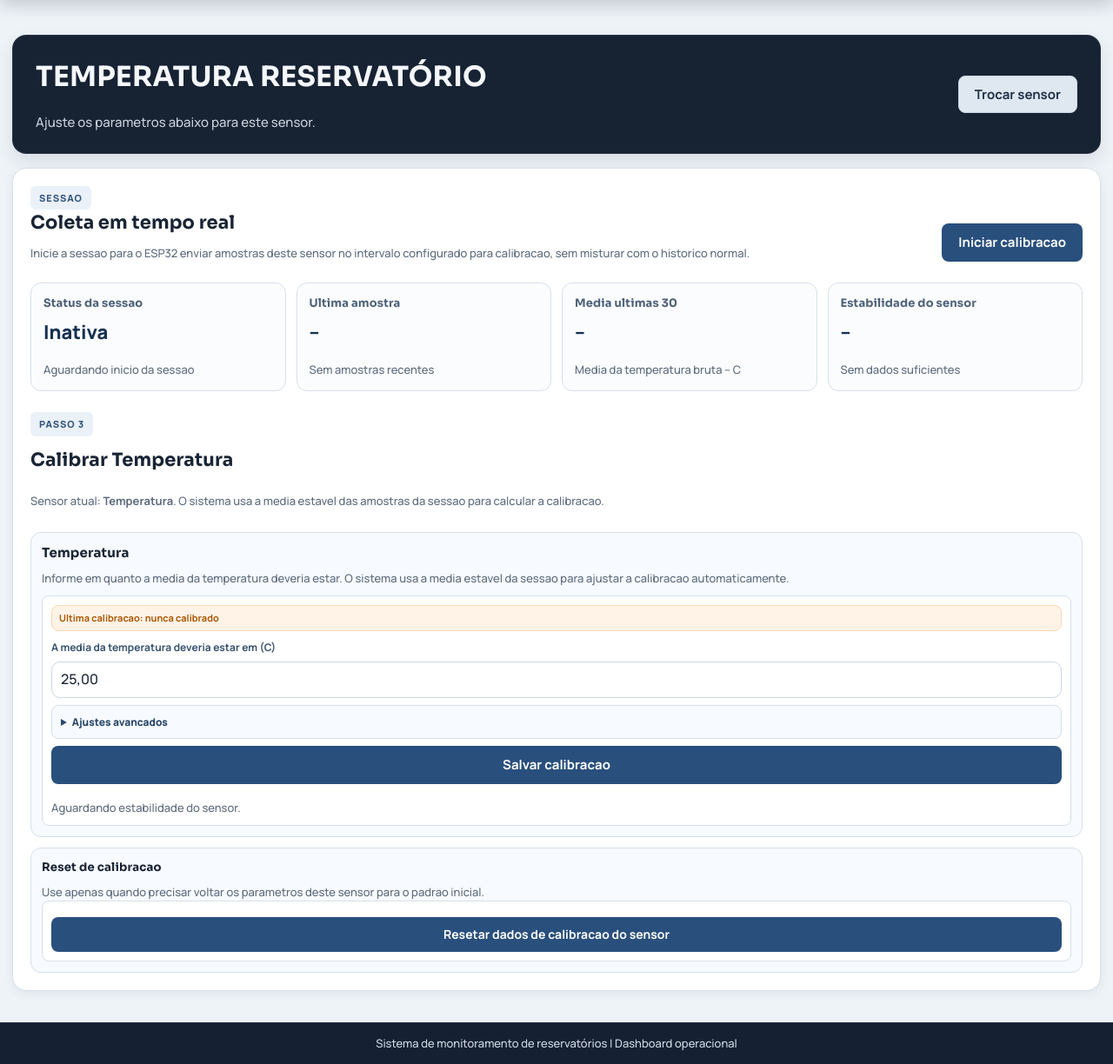
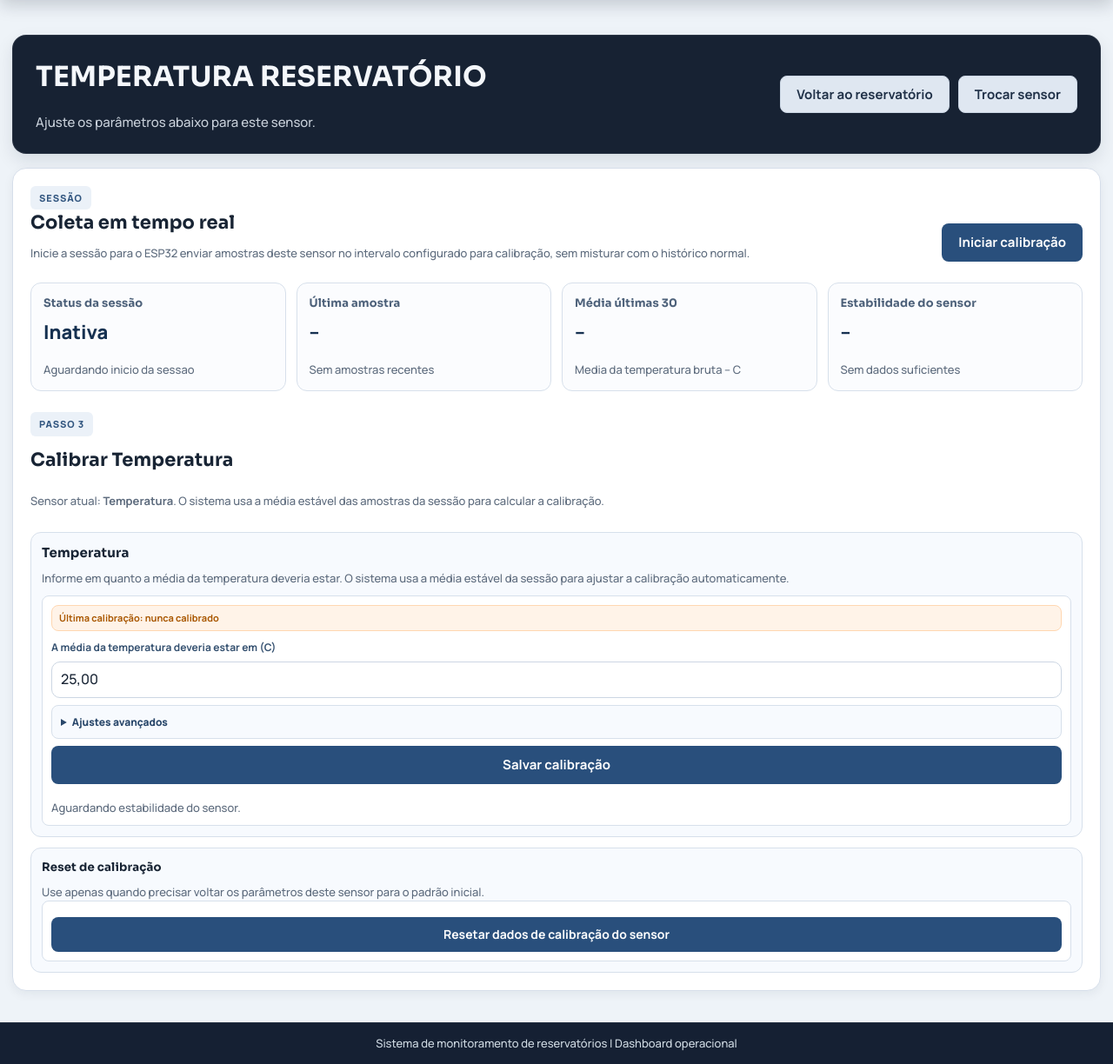
Before and after one commit to yRicke/MonitoramentoReservatorios, a Django app: page /reservatorios/8/calibracao/8/ in a window 1280 px wide. Shown: the part 69-1293 px from the top of the page at 87% size. Run offline with Django 5.2, Linux system fonts and the light colour scheme; a user stored in the database is signed in; data comes from the database, SQL or seed files in the repository; data that the repository does not hold is empty.

Commit message:
feat (templates): adiciona o botao de voltar para o reservatorio na pagina de calibração individual de cada sensor. Tambem, adicona acentuação nessa página

```diff
--- a/app/templates/reservatorio/_calibration_content.html
+++ b/app/templates/reservatorio/_calibration_content.html
@@ -4,9 +4,9 @@
 <h3>{{ titulo_calibracao_ativa }}</h3>
 <p class="status-meta calibration-page-intro">
     {% if sensor_selecionado == "ph" or sensor_selecionado == "turbidez" %}
-    Sensor atual: <strong>{{ sensor_selecionado_nome }}</strong>. Use a sessao apenas para observar a tensao estabilizada, anotar dois pares referencia/voltagem e depois salvar a calibracao manual.
+    Sensor atual: <strong>{{ sensor_selecionado_nome }}</strong>. Use a sessão apenas para observar a tensão estabilizada, anotar dois pares referência/voltagem e depois salvar a calibração manual.
     {% else %}
-    Sensor atual: <strong>{{ sensor_selecionado_nome }}</strong>. O sistema usa a media estavel das amostras da sessao para calcular a calibracao.
+    Sensor atual: <strong>{{ sensor_selecionado_nome }}</strong>. O sistema usa a média estável das amostras da sessão para calcular a calibração.
     {% endif %}
 </p>
 
@@ -14,7 +14,7 @@
 <section class="ph-calibration-section">
     <h5>Temperatura</h5>
     <p class="status-meta">
-        Informe em quanto a media da temperatura deveria estar. O sistema usa a media estavel da sessao para ajustar a calibracao automaticamente.
+        Informe em quanto a média da temperatura deveria estar. O sistema usa a média estável da sessão para ajustar a calibração automaticamente.
     </p>
     <div class="ph-auto-grid calibration-single-grid">
         <form class="ph-auto-card calibration-form-card" method="post" data-calibration-form data-sensor-form="temperatura"
@@ -22,26 +22,26 @@
             {% csrf_token %}
             <p class="ph-calibration-status calibration-status {% if temperatura_calibracao_ativa.vencida %}is-overdue{% else %}is-ok{% endif %}">
                 {% if temperatura_calibracao_ativa.calibrado_em %}
-                Ultima calibracao: {{ temperatura_calibracao_ativa.calibrado_em|date:"d/m/Y H:i" }} ({{ temperatura_calibracao_ativa.dias }}d)
+                Última calibração: {{ temperatura_calibracao_ativa.calibrado_em|date:"d/m/Y H:i" }} ({{ temperatura_calibracao_ativa.dias }}d)
                 {% else %}
-                Ultima calibracao: nunca calibrado
+                Última calibração: nunca calibrado
                 {% endif %}
             </p>
-            <label for="temperatura_referencia_ativa">A media da temperatura deveria estar em (C)</label>
+            <label for="temperatura_referencia_ativa">A média da temperatura deveria estar em (C)</label>
             <input id="temperatura_referencia_ativa" name="temperatura_referencia_c" type="text"
                 inputmode="decimal" placeholder="25,00"
                 value="{{ ponto_calibracao.temperatura_valor_referencia_c|default:reservatorio.meta_celsius_temperatura|floatformat:2 }}"
                 required>
             <details class="calibration-advanced">
-                <summary>Ajustes avancados</summary>
+                <summary>Ajustes avançados</summary>
                 <p class="status-meta">
-                    A inclinacao define o quanto o valor final reage a mudancas na leitura bruta do sensor. Nao e recomendado alterar isso sem necessidade.
+                    A inclinação define o quanto o valor final reage a mudanças na leitura bruta do sensor. Não é recomendado alterar isso sem necessidade.
                 </p>
-                <label for="temperatura_inclinacao_ativa">Inclinacao atual</label>
+                <label for="temperatura_inclinacao_ativa">Inclinação atual</label>
                 <input id="temperatura_inclinacao_ativa" name="temperatura_inclinacao" type="text"
                     inputmode="decimal" placeholder="1,00" value="{{ ponto_calibracao.temperatura_inclinacao|floatformat:3 }}" required>
             </details>
-            <button class="btn-main" type="submit" data-confirm-button disabled>Salvar calibracao</button>
+            <button class="btn-main" type="submit" data-confirm-button disabled>Salvar calibração</button>
             <p class="status-meta" data-confirm-hint>Aguardando estabilidade do sensor.</p>
         </form>
     </div>
@@ -50,7 +50,7 @@
 <section class="water-calibration-section">
     <h5>TDS</h5>
     <p class="status-meta">
-        Informe em quanto a media do TDS deveria estar. A temperatura calibrada atual continua sendo usada no calculo.
+        Informe em quanto a média do TDS deveria estar. A temperatura calibrada atual continua sendo usada no cálculo.
     </p>
     <div class="water-auto-grid calibration-single-grid">
         <form class="water-auto-card calibration-form-card" method="post" data-calibration-form data-sensor-form="tds"
@@ -58,24 +58,24 @@
             {% csrf_token %}
             <p class="water-calibration-status calibration-status {% if tds_calibracao_ativa.vencida %}is-overdue{% else %}is-ok{% endif %}">
                 {% if tds_calibracao_ativa.calibrado_em %}
-                Ultima calibracao: {{ tds_calibracao_ativa.calibrado_em|date:"d/m/Y H:i" }} ({{ tds_calibracao_ativa.dias }}d)
+                Última calibração: {{ tds_calibracao_ativa.calibrado_em|date:"d/m/Y H:i" }} ({{ tds_calibracao_ativa.dias }}d)
                 {% else %}
-                Ultima calibracao: nunca calibrado
+                Última calibração: nunca calibrado
                 {% endif %}
             </p>
-            <label for="tds_alvo_ativo">A media do TDS deveria estar em (ppm)</label>
+            <label for="tds_alvo_ativo">A média do TDS deveria estar em (ppm)</label>
             <input id="tds_alvo_ativo" name="tds_alvo_ppm" type="text"
                 inputmode="decimal" placeholder="40,00" value="{{ ponto_calibracao.tds_alvo_calibracao_ppm|floatformat:2 }}" required>
             <details class="calibration-advanced">
-                <summary>Ajustes avancados</summary>
+                <summary>Ajustes avançados</summary>
                 <p class="status-meta">
-                    A inclinacao controla o ganho do sensor na conversao final. Nao e recomendado alterar este valor sem necessidade tecnica clara.
+                    A inclinação controla o ganho do sensor na conversão final. Não é recomendado alterar este valor sem necessidade técnica clara.
                 </p>
-                <label for="tds_inclinacao_ativa">Inclinacao atual</label>
+                <label for="tds_inclinacao_ativa">Inclinação atual</label>
                 <input id="tds_inclinacao_ativa" name="tds_inclinacao" type="text"
                     inputmode="decimal" placeholder="1,00" value="{{ ponto_calibracao.tds_inclinacao|floatformat:3 }}" required>
             </details>
-            <button class="btn-main" type="submit" data-confirm-button disabled>Salvar calibracao</button>
+            <button class="btn-main" type="submit" data-confirm-button disabled>Salvar calibração</button>
             <p class="status-meta" data-confirm-hint>Aguardando estabilidade do sensor e da temperatura.</p>
         </form>
     </div>
@@ -84,37 +84,37 @@
 <section class="ph-calibration-section">
     <h5>Turbidez em 2 pontos - papel e caneta</h5>
     <p class="status-meta">
-        Use a sessao apenas para observar a tensao estabilizada em cada solucao conhecida. Depois, preencha abaixo os dois pares NTU/voltagem e salve. Recomendado usar uma referencia baixa e outra mais alta dentro da faixa operacional.
+        Use a sessão apenas para observar a tensão estabilizada em cada solução conhecida. Depois, preencha abaixo os dois pares NTU/voltagem e salve. Recomendado usar uma referência baixa e outra mais alta dentro da faixa operacional.
     </p>
     <div class="ph-manual-grid calibration-single-grid">
         <form class="ph-manual-card calibration-form-card ph-paper-form" method="post" action="{% url 'reservatorio_calibracao_turbidez_auto' reservatorio.id %}">
             {% csrf_token %}
             <p class="water-calibration-status calibration-status {% if turbidez_calibracao_ativa.vencida %}is-overdue{% else %}is-ok{% endif %}">
                 {% if turbidez_calibracao_ativa.calibrado_em %}
-                Ultima calibracao: {{ turbidez_calibracao_ativa.calibrado_em|date:"d/m/Y H:i" }} ({{ turbidez_calibracao_ativa.dias }}d)
+                Última calibração: {{ turbidez_calibracao_ativa.calibrado_em|date:"d/m/Y H:i" }} ({{ turbidez_calibracao_ativa.dias }}d)
                 {% else %}
-                Ultima calibracao: nunca calibrado
+                Última calibração: nunca calibrado
                 {% endif %}
             </p>
             <p class="ph-voltage-hint">
-                Fluxo sugerido: medir a solucao 1, anotar a tensao estabilizada, limpar o sensor, medir a solucao 2, anotar novamente e so entao preencher os quatro campos.
+                Fluxo sugerido: medir a solução 1, anotar a tensão estabilizada, limpar o sensor, medir a solução 2, anotar novamente e só então preencher os quatro campos.
             </p>
             <div class="ph-paper-entry-grid">
-                <label for="turbidez_referencia_ponto_1">NTU da solucao 1 conhecida</label>
-                <label for="turbidez_tensao_ponto_1">Tensao da solucao 1 (V)</label>
+                <label for="turbidez_referencia_ponto_1">NTU da solução 1 conhecida</label>
+                <label for="turbidez_tensao_ponto_1">Tensão da solução 1 (V)</label>
                 <input id="turbidez_referencia_ponto_1" name="turbidez_referencia_ponto_1" type="text" inputmode="decimal" placeholder="50,00"
                     value="{{ ponto_calibracao.turbidez_alvo_calibracao_ntu|floatformat:2 }}" required>
                 <input id="turbidez_tensao_ponto_1" name="turbidez_tensao_ponto_1" type="text" inputmode="decimal" placeholder="2,500" required>
-                <label for="turbidez_referencia_ponto_2">NTU da solucao 2 conhecida</label>
-                <label for="turbidez_tensao_ponto_2">Tensao da solucao 2 (V)</label>
+                <label for="turbidez_referencia_ponto_2">NTU da solução 2 conhecida</label>
+                <label for="turbidez_tensao_ponto_2">Tensão da solução 2 (V)</label>
                 <input id="turbidez_referencia_ponto_2" name="turbidez_referencia_ponto_2" type="text" inputmode="decimal" placeholder="200,00"
                     value="{{ reservatorio.meta_ntu_turbidez|floatformat:2 }}" required>
                 <input id="turbidez_tensao_ponto_2" name="turbidez_tensao_ponto_2" type="text" inputmode="decimal" placeholder="1,000" required>
             </div>
             <p class="status-meta">
-                O sistema ajusta a reta de turbidez a partir dos dois pontos informados e passa a aplicar `NTU = m * tensao + b` nas leituras novas.
+                O sistema ajusta a reta de turbidez a partir dos dois pontos informados e passa a aplicar `NTU = m * tensão + b` nas leituras novas.
             </p>
-            <button class="btn-main" type="submit">Salvar calibracao</button>
+            <button class="btn-main" type="submit">Salvar calibração</button>
         </form>
     </div>
 </section>
@@ -122,44 +122,44 @@
 <section class="ph-calibration-section">
     <h5>pH em 2 pontos - papel e caneta</h5>
     <p class="status-meta">
-        Use a sessao apenas para observar a tensao estabilizada em cada solucao conhecida. Depois, preencha abaixo os dois pares pH/voltagem e salve. Recomendado usar 7 e 4, ou 7 e 10.
+        Use a sessão apenas para observar a tensão estabilizada em cada solução conhecida. Depois, preencha abaixo os dois pares pH/voltagem e salve. Recomendado usar 7 e 4, ou 7 e 10.
     </p>
     <div class="ph-manual-grid calibration-single-grid">
         <form class="ph-manual-card calibration-form-card ph-paper-form" method="post" action="{% url 'reservatorio_calibracao_ph_auto' reservatorio.id %}">
             {% csrf_token %}
             <p class="ph-calibration-status calibration-status {% if ph_calibracao_ativa.vencida %}is-overdue{% else %}is-ok{% endif %}">
                 {% if ph_calibracao_ativa.calibrado_em %}
-                Ultima calibracao: {{ ph_calibracao_ativa.calibrado_em|date:"d/m/Y H:i" }} ({{ ph_calibracao_ativa.dias }}d)
+                Última calibração: {{ ph_calibracao_ativa.calibrado_em|date:"d/m/Y H:i" }} ({{ ph_calibracao_ativa.dias }}d)
                 {% else %}
-                Ultima calibracao: nunca calibrado
+                Última calibração: nunca calibrado
                 {% endif %}
             </p>
             <p class="ph-voltage-hint">
-                Fluxo sugerido: medir a solucao 1, anotar a tensao estabilizada, limpar o sensor, medir a solucao 2, anotar novamente e so entao preencher os quatro campos.
+                Fluxo sugerido: medir a solução 1, anotar a tensão estabilizada, limpar o sensor, medir a solução 2, anotar novamente e só então preencher os quatro campos.
             </p>
             <div class="ph-paper-entry-grid">
-                <label for="ph_solucao_ponto_1">pH da solucao 1 conhecida</label>
-                <label for="ph_tensao_ponto_1">Tensao da solucao 1 (V)</label>
+                <label for="ph_solucao_ponto_1">pH da solução 1 conhecida</label>
+                <label for="ph_tensao_ponto_1">Tensão da solução 1 (V)</label>
                 <input id="ph_solucao_ponto_1" name="ph_solucao_ponto_1" type="text" inputmode="decimal" value="7,00" required>
                 <input id="ph_tensao_ponto_1" name="ph_tensao_ponto_1" type="text" inputmode="decimal" placeholder="2,390" required>
-                <label for="ph_solucao_ponto_2">pH da solucao 2 conhecida</label>
-                <label for="ph_tensao_ponto_2">Tensao da solucao 2 (V)</label>
+                <label for="ph_solucao_ponto_2">pH da solução 2 conhecida</label>
+                <label for="ph_tensao_ponto_2">Tensão da solução 2 (V)</label>
                 <input id="ph_solucao_ponto_2" name="ph_solucao_ponto_2" type="text" inputmode="decimal" value="4,00" required>
                 <input id="ph_tensao_ponto_2" name="ph_tensao_ponto_2" type="text" inputmode="decimal" placeholder="3,080" required>
             </div>
             <p class="status-meta">
-                O sistema ajusta a reta do eletrodo a partir dos dois pontos informados e preserva a temperatura de calibracao atual.
+                O sistema ajusta a reta do eletrodo a partir dos dois pontos informados e preserva a temperatura de calibração atual.
             </p>
-            <button class="btn-main" type="submit">Salvar calibracao</button>
+            <button class="btn-main" type="submit">Salvar calibração</button>
         </form>
     </div>
 </section>
 {% endif %}
 
 <section class="water-calibration-section">
-    <h5>Reset de calibracao</h5>
+    <h5>Reset de calibração</h5>
     <p class="status-meta">
-        Use apenas quando precisar voltar os parametros deste sensor para o padrao inicial.
+        Use apenas quando precisar voltar os parâmetros deste sensor para o padrão inicial.
     </p>
     <form
         class="water-auto-card calibration-form-card"
@@ -170,6 +170,6 @@
         data-ponto-nome="{{ ponto_calibracao.nome_exibicao }}"
     >
         {% csrf_token %}
-        <button class="btn-main" type="submit">Resetar dados de calibracao do sensor</button>
+        <button class="btn-main" type="submit">Resetar dados de calibração do sensor</button>
     </form>
 </section>
--- a/app/templates/reservatorio/calibracao_sensor.html
+++ b/app/templates/reservatorio/calibracao_sensor.html
@@ -16,10 +16,11 @@
     <div class="detail-hero-copy">
         <h2>{{ sensor_selecionado_nome|upper }} {{ reservatorio.nome|upper }}</h2>
         <p class="index-hero-subtitle">
-            Ajuste os parametros abaixo para este sensor.
+            Ajuste os parâmetros abaixo para este sensor.
         </p>
     </div>
     <div class="detail-hero-actions">
+        <a class="btn-secondary" href="{% url 'reservatorio_detalhe' reservatorio.id %}">Voltar ao reservatório</a>
         <a class="btn-secondary" href="{% url 'reservatorio_calibracao' reservatorio.id %}">Trocar sensor</a>
     </div>
 </section>
@@ -27,13 +28,13 @@
 <section class="panel calibration-page-panel">
     <div class="calibration-session-toolbar">
         <div>
-            <div class="calibration-step-kicker">Sessao</div>
+            <div class="calibration-step-kicker">Sessão</div>
             <h3>Coleta em tempo real</h3>
             <p class="status-meta calibration-page-intro">
                 {% if sensor_selecionado == "ph" or sensor_selecionado == "turbidez" %}
-                Inicie a sessao para acompanhar a tensao do sensor em tempo real, esperar estabilizar e anotar os valores antes de preencher a calibracao manual.
+                Inicie a sessão para acompanhar a tensão do sensor em tempo real, esperar estabilizar e anotar os valores antes de preencher a calibração manual.
                 {% else %}
-                Inicie a sessao para o ESP32 enviar amostras deste sensor no intervalo configurado para calibracao, sem misturar com o historico normal.
+                Inicie a sessão para o ESP32 enviar amostras deste sensor no intervalo configurado para calibração, sem misturar com o histórico normal.
                 {% endif %}
             </p>
         </div>
@@ -41,12 +42,12 @@
             {% if sessao_calibracao_ativa.ativa %}
             <form method="post" action="{% url 'reservatorio_calibracao_sessao_encerrar' reservatorio.id sensor_selecionado %}">
                 {% csrf_token %}
-                <button class="btn-main" type="submit">Encerrar sessao</button>
+                <button class="btn-main" type="submit">Encerrar sessão</button>
             </form>
             {% else %}
             <form method="post" action="{% url 'reservatorio_calibracao_sessao_iniciar' reservatorio.id sensor_selecionado %}">
                 {% csrf_token %}
-                <button class="btn-main" type="submit">Iniciar calibracao</button>
+                <button class="btn-main" type="submit">Iniciar calibração</button>
             </form>
             {% endif %}
         </div>
@@ -59,21 +60,21 @@
         data-status-cursor="{{ sessao_calibracao_ativa.cursor|default:'' }}"
         data-poll-interval-ms="{{ calibracao_intervalo_poll_ms }}">
         <article class="calibration-live-card">
-            <h4>Status da sessao</h4>
+            <h4>Status da sessão</h4>
             <p class="calibration-live-value" data-live-status>
                 {% if sessao_calibracao_ativa.ativa %}Ativa{% else %}Inativa{% endif %}
             </p>
             <p class="status-meta" data-live-count>
-                {% if sessao_calibracao_ativa.ativa %}{{ sessao_calibracao_ativa.amostras }} amostras recebidas{% else %}Aguardando inicio da sessao{% endif %}
+                {% if sessao_calibracao_ativa.ativa %}{{ sessao_calibracao_ativa.amostras }} amostras recebidas{% else %}Aguardando início da sessão{% endif %}
             </p>
         </article>
         <article class="calibration-live-card">
-            <h4>Ultima amostra</h4>
+            <h4>Última amostra</h4>
             <p class="calibration-live-value" data-live-last-value>--</p>
             <p class="status-meta" data-live-last-meta>Sem amostras recentes</p>
         </article>
         <article class="calibration-live-card">
-            <h4>Media ultimas 30</h4>
+            <h4>Média últimas 30</h4>
             <p class="calibration-live-value" data-live-avg-value>--</p>
             <p class="status-meta" data-live-avg-meta>Sem dados suficientes</p>
         </article>
```
